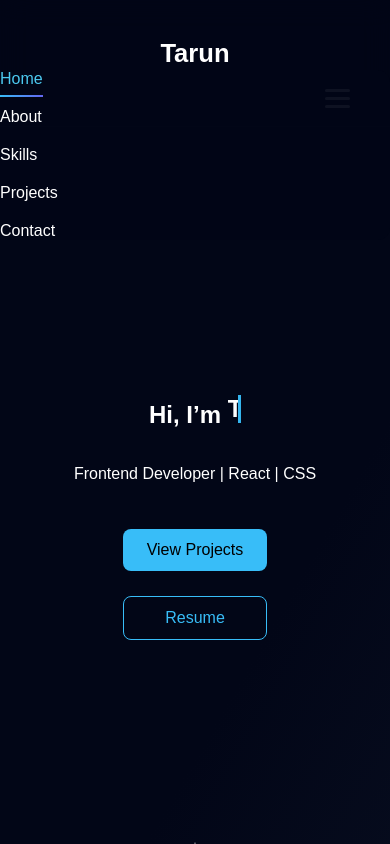
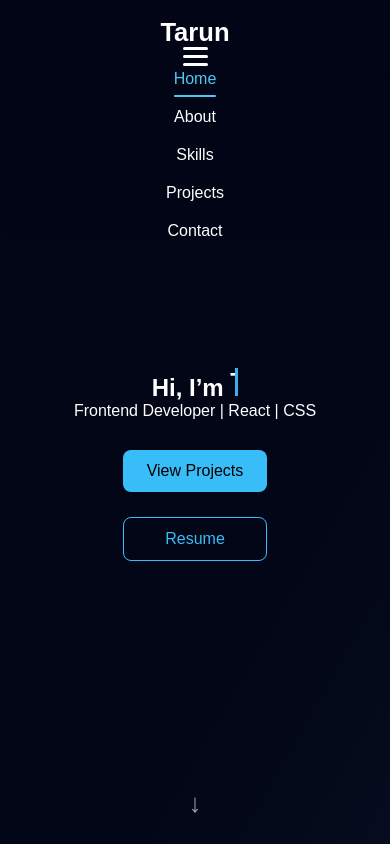
Before and after one commit to Tarunnegi-2003/portfolio2, a React (Vite) app: page / in a window 390 px wide. Shown: the top 844 px of the page. Built offline with nearby package versions, Linux system fonts and the light colour scheme.

Commit message:
Add mobile hamburger navbar with active links

```diff
--- a/src/components/Navbar.jsx
+++ b/src/components/Navbar.jsx
@@ -225,63 +225,6 @@
 //   );
 // }
 
-// import { useEffect, useState } from "react";
-// import "../index.css";
-
-// export default function Navbar() {
-//   const [active, setActive] = useState("home");
-//   const [open, setOpen] = useState(false);
-
-//   useEffect(() => {
-//     const sections = document.querySelectorAll("section");
-
-//     const onScroll = () => {
-//       let current = "home";
-//       sections.forEach((sec) => {
-//         const top = sec.offsetTop - 120;
-//         if (window.scrollY >= top) {
-//           current = sec.getAttribute("id");
-//         }
-//       });
-//       setActive(current);
-//     };
-
-//     window.addEventListener("scroll", onScroll);
-//     return () => window.removeEventListener("scroll", onScroll);
-//   }, []);
-
-//   return (
-//     <nav className="navbar glass">
-//       {/* LOGO */}
-//       <h2 className="logo">Tarun</h2>
-
-//       {/* 🍔 HAMBURGER (mobile only) */}
-//       <div
-//         className={`hamburger ${open ? "open" : ""}`}
-//         onClick={() => setOpen(!open)}
-//       >
-//         <span></span>
-//         <span></span>
-//         <span></span>
-//       </div>
-
-//       {/* NAV LINKS */}
-//       <ul className={`nav-links ${open ? "show" : ""}`}>
-//         {["home", "about", "skills", "projects", "contact"].map((item) => (
-//           <li key={item}>
-//             <a
-//               href={`#${item}`}
-//               className={active === item ? "active" : ""}
-//               onClick={() => setOpen(false)}
-//             >
-//               {item.charAt(0).toUpperCase() + item.slice(1)}
-//             </a>
-//           </li>
-//         ))}
-//       </ul>
-//     </nav>
-//   );
-// }
 import { useEffect, useState } from "react";
 import "../index.css";
 
@@ -309,10 +252,20 @@ export default function Navbar() {
 
   return (
     <nav className="navbar glass">
-      {/* LEFT */}
+      {/* LOGO */}
       <h2 className="logo">Tarun</h2>
 
-      {/* CENTER / DESKTOP LINKS */}
+      {/* 🍔 HAMBURGER (mobile only) */}
+      <div
+        className={`hamburger ${open ? "open" : ""}`}
+        onClick={() => setOpen(!open)}
+      >
+        <span></span>
+        <span></span>
+        <span></span>
+      </div>
+
+      {/* NAV LINKS */}
       <ul className={`nav-links ${open ? "show" : ""}`}>
         {["home", "about", "skills", "projects", "contact"].map((item) => (
           <li key={item}>
@@ -326,16 +279,6 @@ export default function Navbar() {
           </li>
         ))}
       </ul>
-
-      {/* RIGHT */}
-      <div
-        className={`hamburger ${open ? "open" : ""}`}
-        onClick={() => setOpen(!open)}
-      >
-        <span></span>
-        <span></span>
-        <span></span>
-      </div>
     </nav>
   );
 }
--- a/src/index.css
+++ b/src/index.css
@@ -51,6 +51,140 @@ body {
   background: #020617;
   color: white;
 }
+/* ===== RESET ===== */
+* {
+  margin: 0;
+  padding: 0;
+  box-sizing: border-box;
+}
+
+/* ===== NAVBAR ===== */
+.navbar {
+  position: sticky;
+  top: 0;
+  z-index: 1000;
+  padding: 16px 22px;
+  display: flex;
+  align-items: center;
+  justify-content: space-between;
+}
+
+/* ===== GLASS EFFECT ===== */
+.glass {
+  background: rgba(10, 15, 35, 0.65);
+  backdrop-filter: blur(14px);
+  -webkit-backdrop-filter: blur(14px);
+  border-bottom: 1px solid rgba(255, 255, 255, 0.08);
+}
+
+/* ===== LOGO ===== */
+.logo {
+  font-size: 1.6rem;
+  font-weight: 700;
+  color: #fff;
+  cursor: pointer;
+}
+
+/* ===== NAV LINKS ===== */
+.nav-links {
+  list-style: none;
+  display: flex;
+  gap: 32px;
+}
+
+.nav-links a {
+  text-decoration: none;
+  color: #cfd8ff;
+  font-size: 1rem;
+  position: relative;
+  transition: color 0.3s;
+}
+
+/* ACTIVE UNDERLINE */
+.nav-links a.active {
+  color: #4cc9f0;
+}
+
+.nav-links a.active::after {
+  content: "";
+  position: absolute;
+  width: 100%;
+  height: 2px;
+  left: 0;
+  bottom: -6px;
+  background: #4cc9f0;
+  border-radius: 2px;
+}
+
+/* ===== HAMBURGER ===== */
+.hamburger {
+  display: none;
+  flex-direction: column;
+  gap: 6px;
+  cursor: pointer;
+}
+
+/* HAMBURGER LINES */
+.hamburger span {
+  width: 26px;
+  height: 3px;
+  background: white;
+  border-radius: 4px;
+  transition: 0.4s;
+}
+
+/* X ANIMATION */
+.hamburger.open span:nth-child(1) {
+  transform: rotate(45deg) translate(5px, 5px);
+}
+.hamburger.open span:nth-child(2) {
+  opacity: 0;
+}
+.hamburger.open span:nth-child(3) {
+  transform: rotate(-45deg) translate(6px, -6px);
+}
+
+/* ================= MOBILE ================= */
+@media (max-width: 768px) {
+  /* SHOW HAMBURGER */
+  .hamburger {
+    display: flex;
+  }
+
+  /* HIDE LINKS INITIALLY */
+  .nav-links {
+    position: absolute;
+    top: 70px;
+    left: 0;
+    width: 100%;
+    background: rgba(10, 15, 35, 0.95);
+    flex-direction: column;
+    align-items: center;
+    gap: 22px;
+    padding: 28px 0;
+    display: none;
+  }
+
+  /* SHOW ON CLICK */
+  .nav-links.show {
+    display: flex;
+  }
+}
+
+/* ================= DESKTOP ================= */
+@media (min-width: 769px) {
+  .hamburger {
+    display: none;
+  }
+
+  .nav-links {
+    position: static;
+    display: flex !important;
+    background: none;
+    padding: 0;
+  }
+}
+
 
 /* NAVBAR */
 .navbar {
@@ -157,114 +291,6 @@ body {
   display: flex;
   gap: 25px;        /* 👈 yahin se space aayega */
   margin-top: 30px;
-}
-/* ===== NAVBAR ===== */
-.navbar {
-  position: sticky;
-  top: 0;
-  z-index: 999;
-  padding: 16px 28px;
-  display: flex;
-  align-items: center;
-}
-
-/* GLASS */
-.glass {
-  background: rgba(8, 12, 30, 0.6);
-  backdrop-filter: blur(14px);
-  border-bottom: 1px solid rgba(255, 255, 255, 0.08);
-}
-
-/* LOGO — LEFT */
-.logo {
-  font-size: 1.6rem;
-  font-weight: 700;
-  color: #fff;
-}
-
-/* NAV LINKS — CENTER (desktop only) */
-.nav-links {
-  list-style: none;
-  display: flex;
-  gap: 36px;
-  margin: 0 auto; /* 👈 center me sirf links */
-}
-
-.nav-links a {
-  color: #cfd8ff;
-  text-decoration: none;
-  position: relative;
-}
-
-.nav-links a::after {
-  content: "";
-  position: absolute;
-  bottom: -6px;
-  left: 0;
-  width: 0%;
-  height: 2px;
-  background: #4cc9f0;
-  transition: 0.3s;
-}
-
-.nav-links a:hover::after,
-.nav-links a.active::after {
-  width: 100%;
-}
-
-.nav-links a.active {
-  color: #4cc9f0;
-}
-
-/* HAMBURGER — RIGHT ONLY */
-.hamburger {
-  margin-left: auto; /* 🔥 MOST IMPORTANT LINE */
-  display: none;
-  flex-direction: column;
-  gap: 6px;
-  cursor: pointer;
-}
-
-.hamburger span {
-  width: 26px;
-  height: 3px;
-  background: #fff;
-  border-radius: 4px;
-  transition: 0.4s;
-}
-
-/* X animation */
-.hamburger.open span:nth-child(1) {
-  transform: rotate(45deg) translate(5px, 5px);
-}
-.hamburger.open span:nth-child(2) {
-  opacity: 0;
-}
-.hamburger.open span:nth-child(3) {
-  transform: rotate(-45deg) translate(6px, -6px);
-}
-
-/* ===== MOBILE ===== */
-@media (max-width: 768px) {
-  .nav-links {
-    position: absolute;
-    top: 70px;
-    left: 0;
-    width: 100%;
-    flex-direction: column;
-    gap: 22px;
-    padding: 30px 0;
-    background: rgba(8, 12, 30, 0.95);
-    display: none;
-  }
-
-  .nav-links.show {
-    display: flex;
-  }
-
-  .hamburger {
-    display: flex;
-  }
 }
 
 
```
